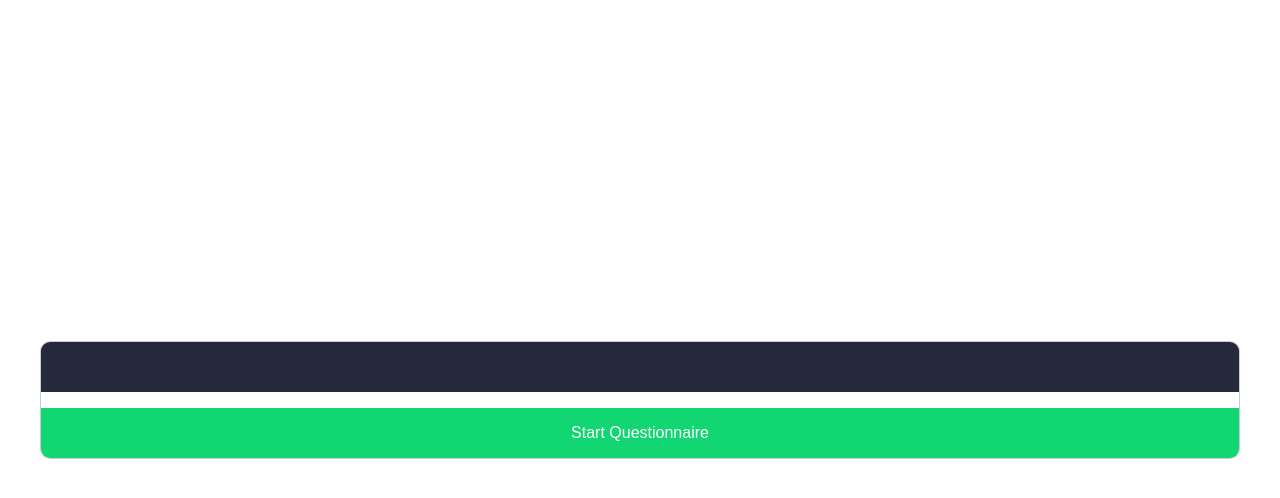
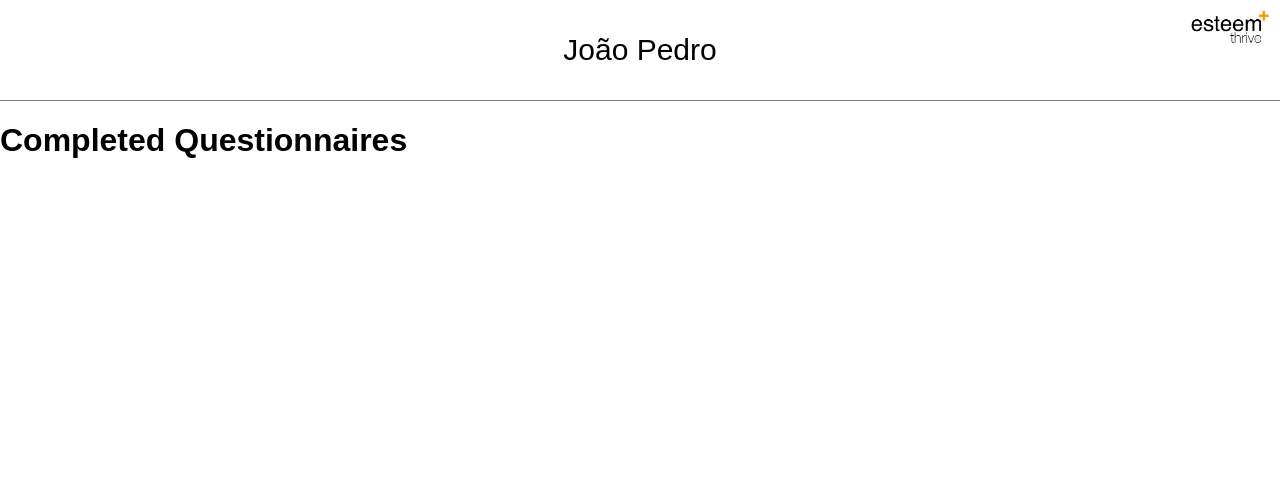
Before and after one commit to bluetiger1008/esteem-thrive-mobile, a React (Create React App) app: page /questionnaires/completed in a window 1280 px wide. Shown: the top 498 px of the page. Built offline with nearby package versions, Linux system fonts and the light colour scheme; sample sign-in values are in the browser's storage; what react-router-redux would draw is missing.

Commit message:
Create route for completed questionnaire

```diff
--- /dev/null
+++ b/src/components/Questionnaires/completed.js
@@ -0,0 +1,31 @@
+import React, { Component } from 'react';
+import { connect } from 'react-redux';
+
+import logo from '../../assets/images/logo_black.png';
+import { Div } from '../common';
+import CompletedQuestionnaireWrapper from './completed.style';
+
+class CompletedQuestionnaire extends Component {
+	render() {
+		const { selectedChildren } = this.props;
+
+		return (
+			<CompletedQuestionnaireWrapper>
+				<Div className="header" direction="column" justifyContent="center" alignItems="center">
+					<p>{selectedChildren.name}</p>
+					<img src={logo} alt="logo" className="logo"/>
+				</Div>
+				<Div className="content">
+					<h1>Completed Questionnaires</h1>
+				</Div>
+			</CompletedQuestionnaireWrapper>
+		);
+	}
+}
+
+export default connect(
+  state => ({
+    ...state.App.toJS()
+  }),
+  { }
+)(CompletedQuestionnaire);
--- /dev/null
+++ b/src/components/Questionnaires/completed.style.js
@@ -0,0 +1,24 @@
+import styled from 'styled-components';
+
+const CompletedQuestionnaireWrapper = styled.div`
+	.header {
+		border-bottom: 1px solid grey;
+		padding: 0 30px;
+		height: 100px;
+		text-align: center;
+		position: relative;
+		p {
+			margin: 0;
+			color: black;
+			font-size: 30px;
+		}
+		.logo {
+			position: absolute;
+			right: 10px;
+			top: 10px;
+			width: 80px;
+		}
+	}
+`;
+
+export default CompletedQuestionnaireWrapper;
--- a/src/router.js
+++ b/src/router.js
@@ -7,6 +7,7 @@ import Login from './components/Login';
 import Children from './components/Children';
 import Assessments from './components/Assessments';
 import Questionnaires from './components/Questionnaires';
+import CompletedQuestionnaire from './components/Questionnaires/completed';
 
 const RestrictedRoute = ({ component: Component, isLoggedIn, ...rest }) => (
   <Route
@@ -42,8 +43,14 @@ const PublicRoutes = ({ history, isLoggedIn }) => {
           isLoggedIn={isLoggedIn}
         />
         <RestrictedRoute
+          exact
           path="/questionnaires"
           component={Questionnaires}
+          isLoggedIn={isLoggedIn}
+        />
+        <RestrictedRoute
+          path="/questionnaires/completed"
+          component={CompletedQuestionnaire}
           isLoggedIn={isLoggedIn}
         />
       </div>
```
